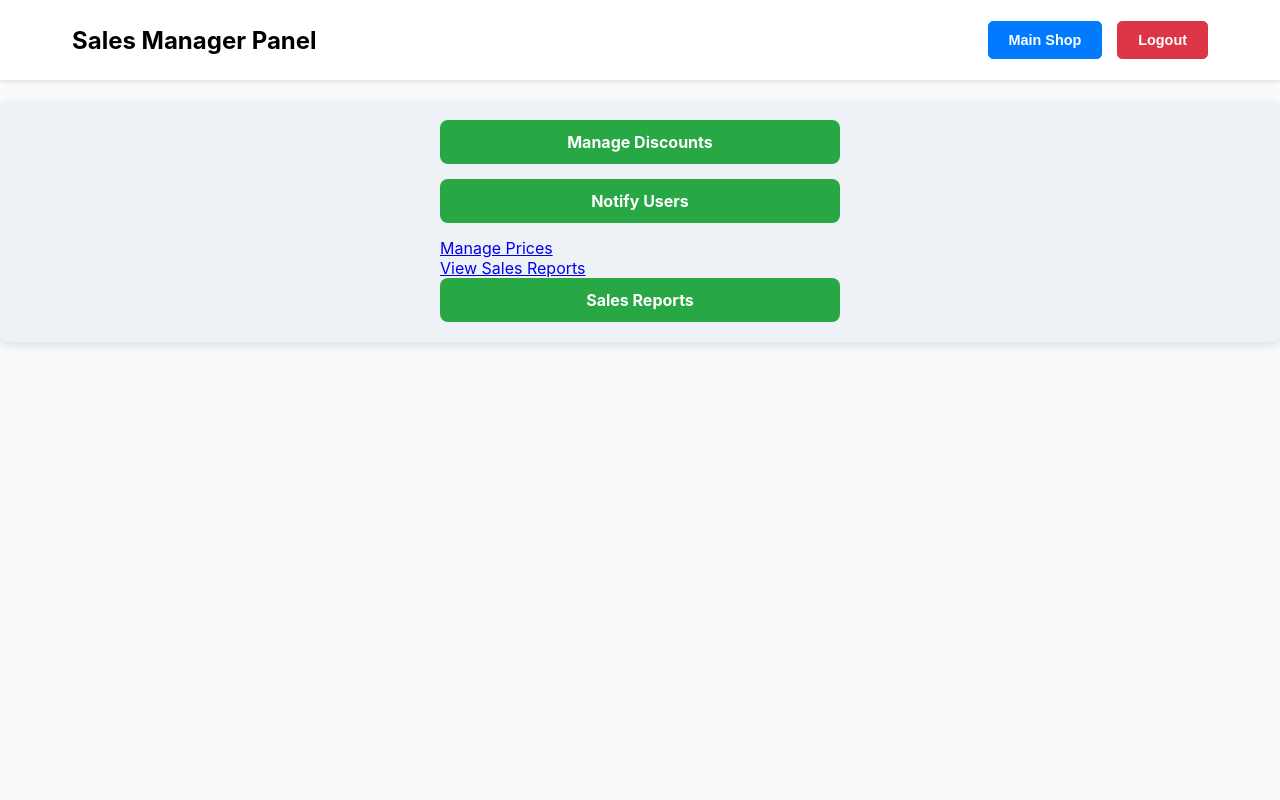
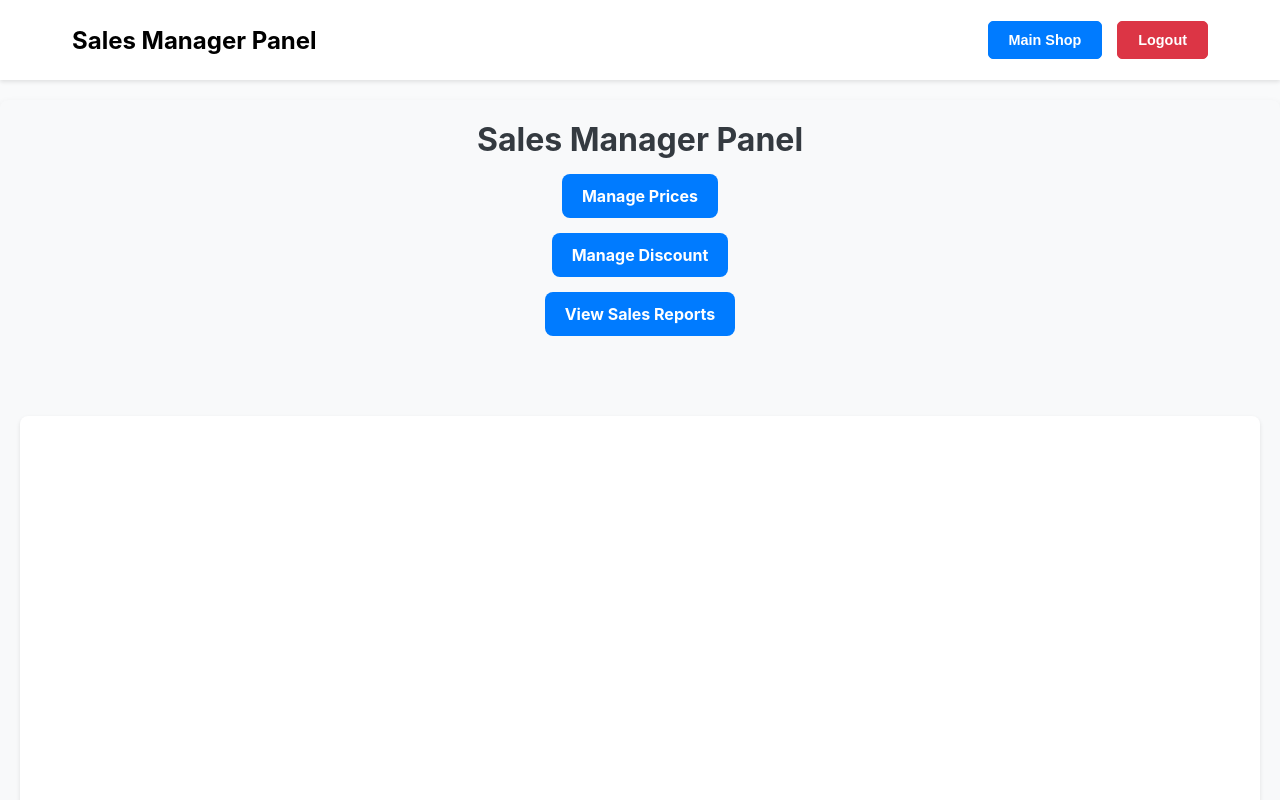
Before and after one commit to crunky0/cs308project, a React (Create React App) app in the folder online-store/: page /sales-panel in a window 1280 px wide. Shown: the top 800 px of the page. Built offline with nearby package versions, Linux system fonts and the light colour scheme.

Commit message:
Updated sales manager

```diff
--- a/online-store/src/pages/sales-manager/ManagePrices.css
+++ b/online-store/src/pages/sales-manager/ManagePrices.css
@@ -4,19 +4,19 @@
   background-color: #f9f9f9;
 }
 
-  .manage-prices-container h1 {
+.manage-prices-header {
   text-align: center;
   margin-bottom: 20px;
 }
 
-  .products-list {
+.manage-prices-list {
   display: flex;
   flex-wrap: wrap;
   gap: 20px;
   justify-content: center;
 }
 
-  .product-card {
+.manage-prices-card {
   background-color: white;
   border: 1px solid #ddd;
   border-radius: 8px;
@@ -26,17 +26,7 @@
   text-align: center;
 }
 
-  .product-card h2 {
-    font-size: 18px;
-    margin-bottom: 10px;
-  }
-
-  .product-card p {
-    font-size: 14px;
-    margin: 5px 0;
-  }
-
-  .product-card input {
+.manage-prices-input {
   width: 80%;
   padding: 8px;
   margin: 10px 0;
@@ -44,7 +34,8 @@
   border-radius: 5px;
 }
 
-  .product-card button {
+.manage-prices-btn,
+.manage-prices-save-btn {
   padding: 10px;
   margin: 5px;
   border: none;
@@ -54,6 +45,7 @@
   cursor: pointer;
 }
 
-  .product-card button:hover {
+.manage-prices-btn:hover,
+.manage-prices-save-btn:hover {
   background-color: #45a049;
 }
--- a/online-store/src/pages/sales-manager/ManagePrices.tsx
+++ b/online-store/src/pages/sales-manager/ManagePrices.tsx
@@ -49,10 +49,10 @@ const ManagePrices: React.FC = () => {
 
   return (
     <div className="manage-prices-container">
-      <h1>Manage Prices</h1>
-      <div className="products-list">
+      <h1 className="manage-prices-header">Manage Prices</h1>
+      <div className="manage-prices-list">
         {products.map((product) => (
-          <div key={product.productid} className="product-card">
+          <div key={product.productid} className="manage-prices-card">
             <h2>{product.productname}</h2>
             <p>Original Price: ${product.price.toFixed(2)}</p>
             <p>
@@ -64,9 +64,14 @@ const ManagePrices: React.FC = () => {
               placeholder="Enter discount %"
               value={discount}
               onChange={(e) => setDiscount(parseFloat(e.target.value))}
+              className="manage-prices-input"
             />
-            <button onClick={() => applyDiscount(product, discount)}>Apply Discount</button>
-            <button onClick={() => handleSave(selectedProduct!)}>Save</button>
+            <button onClick={() => applyDiscount(product, discount)} className="manage-prices-btn">
+              Apply Discount
+            </button>
+            <button onClick={() => handleSave(selectedProduct!)} className="manage-prices-save-btn">
+              Save
+            </button>
           </div>
         ))}
       </div>
--- a/online-store/src/pages/sales-manager/SalesManagerPanel.css
+++ b/online-store/src/pages/sales-manager/SalesManagerPanel.css
@@ -1,35 +1,29 @@
-/* Main container for the panel */
-.sm-panel {
+.sales-manager-panel {
     max-width: 100%;
     margin: 0 auto;
     margin-top: 100px;
     padding: 20px;
-    background-color: #eef1f6;
+    background-color: #f8f9fa;
     border-radius: 8px;
     box-shadow: 0 4px 8px rgba(0, 0, 0, 0.1);
     display: flex;
     flex-direction: column;
     align-items: center;
-}
+  }
 
-/* Header styling */
-.sm-header {
+  .sales-manager-header {
     text-align: center;
-    margin-bottom: 30px;
-}
-
-.sm-header h1 {
     font-size: 2rem;
     font-weight: bold;
-    color: #2c3e50;
-}
+    color: #343a40;
+  }
 
-/* Navigation menu */
-.sm-nav {
+  .sales-manager-nav {
     width: 100%;
-}
+    padding-top: 15px;
+  }
 
-.sm-menu {
+  .sales-manager-menu {
     display: flex;
     flex-direction: column;
     gap: 15px;
@@ -37,31 +31,26 @@
     padding: 0;
     margin: 0;
     align-items: center;
-}
+  }
 
-.sm-menu li {
+  .sales-manager-link {
     width: 100%;
-    max-width: 400px;
-}
-
-.sm-link {
-    display: block;
+    max-width: 400px;    display: block;
     padding: 12px 20px;
     color: white;
-    background-color: #28a745;
+    background-color: #007bff;
     text-decoration: none;
     font-weight: bold;
     text-align: center;
     border-radius: 8px;
     transition: background-color 0.3s;
-}
+  }
 
-.sm-link:hover {
-    background-color: #218838;
-}
+  .sales-manager-link:hover {
+    background-color: #0056b3;
+  }
 
-/* Main content area */
-.sm-content {
+  .sales-manager-content {
     margin-top: 80px;
     padding: 20px;
     width: 100%;
@@ -72,8 +61,4 @@
     overflow: auto;
     min-height: calc(100vh - 180px);
     box-sizing: border-box;
-}
-
-.sm-content:empty {
-    display: none;
-}
+  }
--- a/online-store/src/pages/sales-manager/SalesManagerPanel.tsx
+++ b/online-store/src/pages/sales-manager/SalesManagerPanel.tsx
@@ -1,38 +1,27 @@
 import React from 'react';
 import { Outlet, Link } from 'react-router-dom';
-import NavbarSM from './NavbarSM'; // Sales Manager specific Navbar
+import NavbarSM from './NavbarSM';
 import './SalesManagerPanel.css';
 
 const SalesManagerPanel = () => {
   return (
-    <div className="sm-panel">
+    <div className="sales-manager-panel">
       <NavbarSM />
-      <nav className="sm-nav">
-        <ul className="sm-menu">
+      <h1 className="sales-manager-header">Sales Manager Panel</h1>
+      <nav className="sales-manager-nav">
+        <ul className="sales-manager-menu">
           <li>
-            <Link to="sales" className="sm-link">
-              Manage Discounts
-            </Link>
+            <Link to="manage-prices" className="sales-manager-link">Manage Prices</Link>
           </li>
           <li>
-            <Link to="notifications" className="sm-link">
-              Notify Users
-            </Link>
+            <Link to="manage-prices" className="sales-manager-link">Manage Discount</Link>
           </li>
           <li>
-          <li>
-            <Link to="manage-prices" className="sales-link">Manage Prices</Link>
-          </li>
-          <li>
-            <Link to="sales-reports" className="sales-link">View Sales Reports</Link>
-          </li>
-            <Link to="reports" className="sm-link">
-              Sales Reports
-            </Link>
+            <Link to="sales-reports" className="sales-manager-link">View Sales Reports</Link>
           </li>
         </ul>
       </nav>
-      <div className="sm-content">
+      <div className="sales-manager-content">
         <Outlet />
       </div>
     </div>
```
Lines whose indentation alone changed are shown as unchanged.
